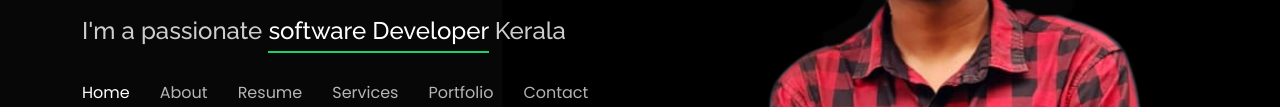
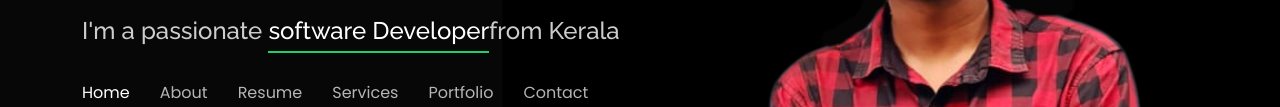
Before and after one commit to tecktrio/Profile, a plain HTML site: page index.html in a window 1280 px wide. Shown: the part 333-440 px from the top of the page. Drawn offline with nearby package versions, Linux system fonts and the light colour scheme.

Commit message:
Update index.html

```diff
--- a/index.html
+++ b/index.html
@@ -46,7 +46,7 @@
       <h1><a href="index.html">AMAL BENNY</a></h1>
       <!-- Uncomment below if you prefer to use an image logo -->
       <!-- <a href="index.html" class="mr-auto"><img src="assets/img/logo.png" alt="" class="img-fluid"></a> -->
-      <h2>I'm a passionate <span>software Developer</span> Kerala</h2>
+      <h2>I'm a passionate <span>software Developer</span>from Kerala</h2>
 
       <nav id="navbar" class="navbar">
         <ul>
```
